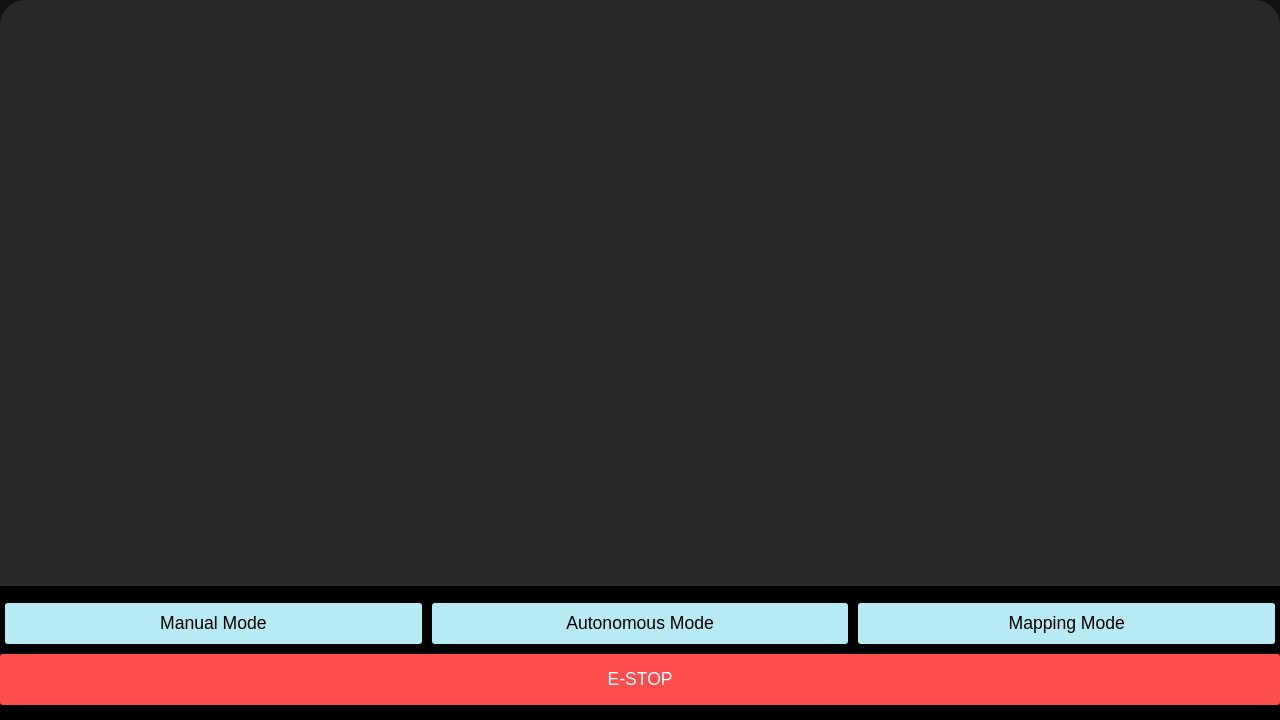
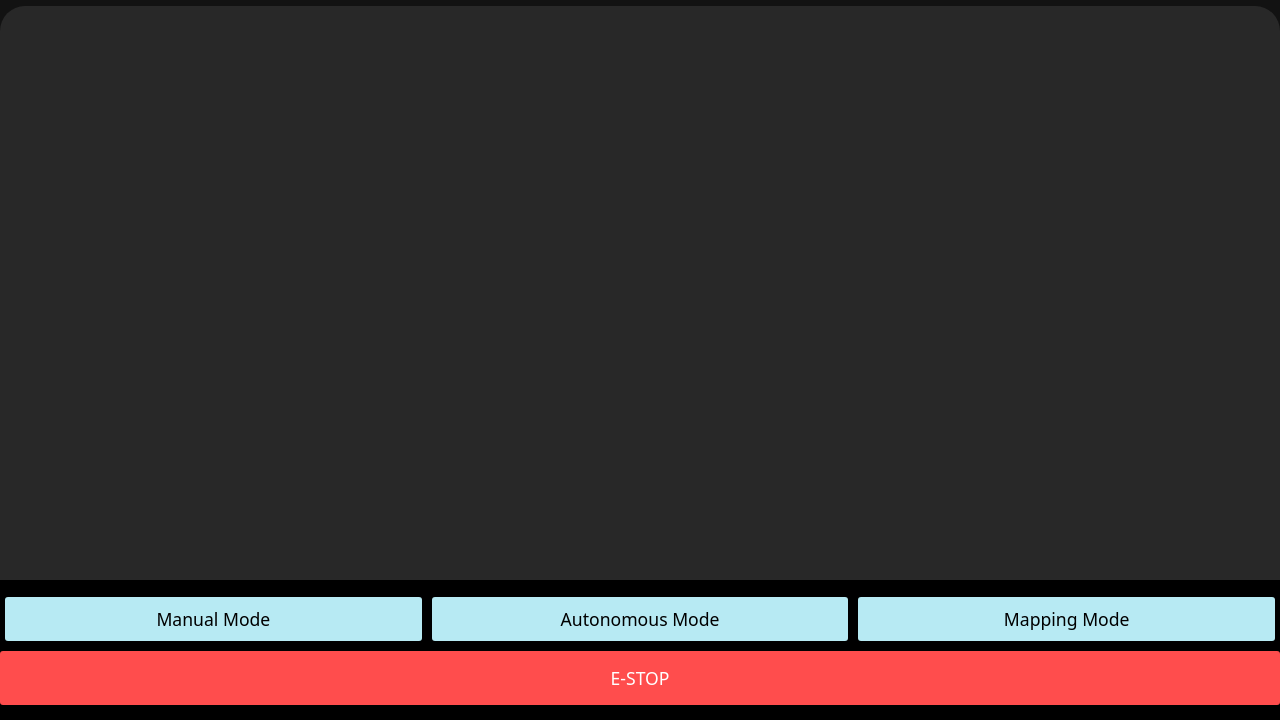
Before and after one commit to LucasPetersonPSN/AutonomousSnowBlower, a plain HTML site: page packages/webapp/frontend/index.html in a window 1280 px wide. Shown: the part 80-800 px from the top of the page. Drawn offline with Linux system fonts and the light colour scheme.

Commit message:
Webapp Work

```diff
--- a/packages/webapp/frontend/style.css
+++ b/packages/webapp/frontend/style.css
@@ -1,3 +1,8 @@
+* {
+  font-family: system-ui, sans-serif;
+}
+
+
 body {
   background-color: #121212;
   color: white;
```
